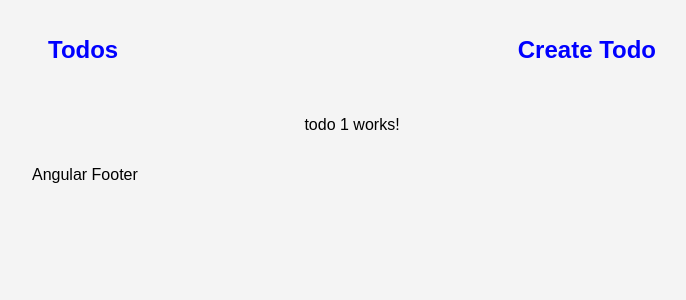
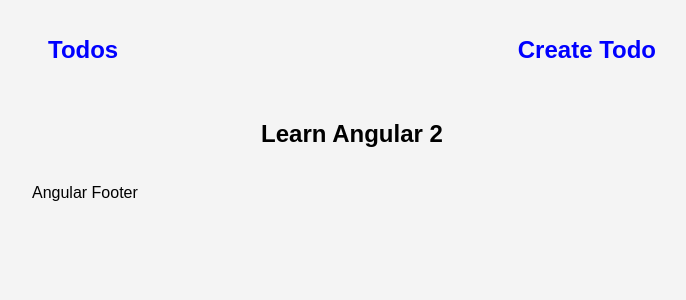
Before and after one commit to allanXQ/angular-todo-app, an Angular app: page /todo/1 in a window 1280 px wide. Shown: the top 300 px of the page, without its empty margins (288-974 px from the left). Built offline with nearby package versions, Linux system fonts and the light colour scheme.

Commit message:
fetch totod by param todoId

```diff
--- a/src/app/todo/todo.component.html
+++ b/src/app/todo/todo.component.html
@@ -1 +1,3 @@
-<p>todo {{ todoId() }} works!</p>
+<div>
+  <h2>{{ todo?.title }}</h2>
+</div>
--- a/src/app/todo/todo.component.ts
+++ b/src/app/todo/todo.component.ts
@@ -1,12 +1,38 @@
-import { Component, input } from '@angular/core';
+import { Component, OnInit } from '@angular/core';
+import { ActivatedRoute } from '@angular/router';
+import { TodoService } from '../todo.service';
+import { Todo } from '../interfaces';
 
 @Component({
   selector: 'app-todo',
   standalone: true,
-  imports: [],
   templateUrl: './todo.component.html',
-  styleUrl: './todo.component.css',
+  styleUrls: ['./todo.component.css'],
 })
-export class TodoComponent {
-  todoId = input.required<string>();
+export class TodoComponent implements OnInit {
+  todoId!: number;
+  todo!: Todo;
+
+  constructor(
+    private todoService: TodoService,
+    private route: ActivatedRoute
+  ) {}
+
+  ngOnInit() {
+    this.route.paramMap.subscribe((params) => {
+      const idParam = params.get('todoId');
+      this.todoId = idParam ? Number(idParam) : 0;
+
+      if (this.todoId !== 0) {
+        const todo = this.todoService.getTodoById(this.todoId);
+        if (todo) {
+          this.todo = todo;
+        } else {
+          console.error(`Todo with id ${this.todoId} not found.`);
+        }
+      } else {
+        console.error('Invalid or missing todo ID in route parameters.');
+      }
+    });
+  }
 }
```
